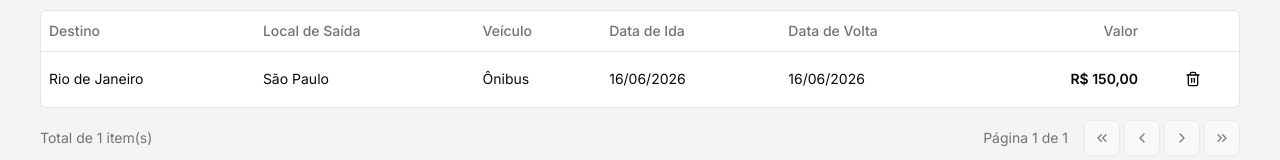
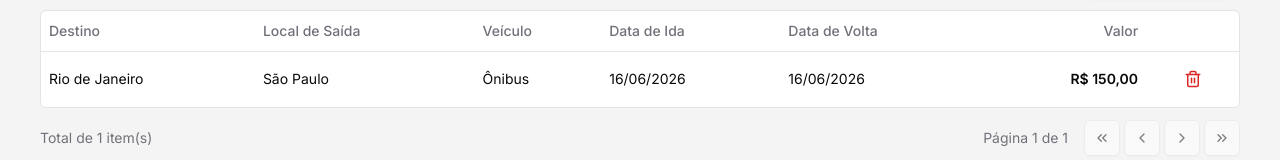
Before and after one commit to Buscavan/buscavan-frontend, a Next.js app: page /app in a window 1280 px wide. Shown: the part 218-378 px from the top of the page. Built offline with nearby package versions, Linux system fonts and the light colour scheme.

Commit message:
style: alter trash icon color

```diff
--- a/src/app/app/columns.tsx
+++ b/src/app/app/columns.tsx
@@ -53,7 +53,7 @@ export const columns: ColumnDef<Travel>[] = [
           <AlertDialog>
             <AlertDialogTrigger asChild>
               <Button variant="ghost" className="size-8 p-0">
-                <Trash2 className="size-4" />
+                <Trash2 className="size-[1.125rem] text-red-600 dark:text-red-500" />
               </Button>
             </AlertDialogTrigger>
             <DeleteTravelModal travelId={travel.id} />
```
